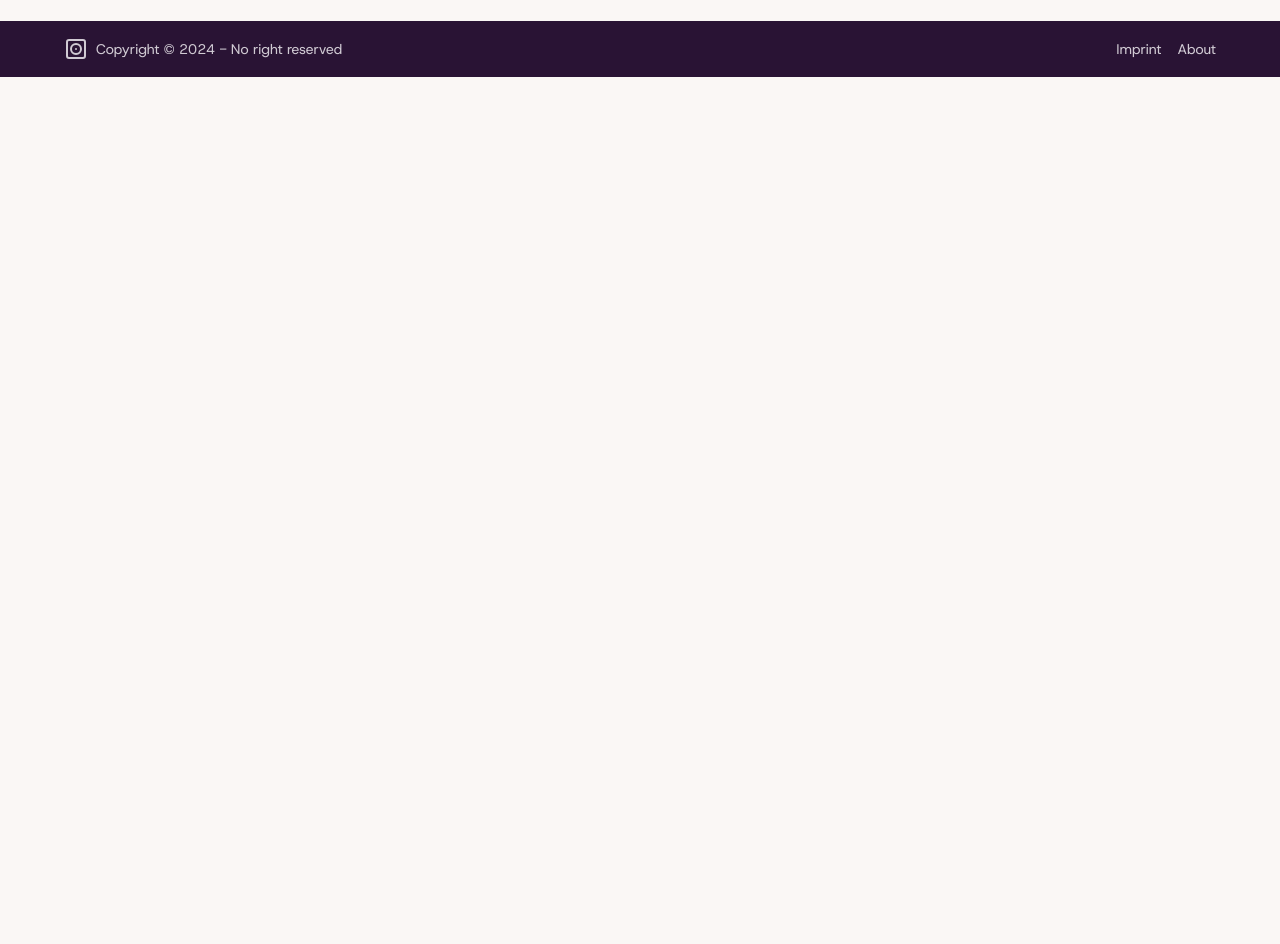
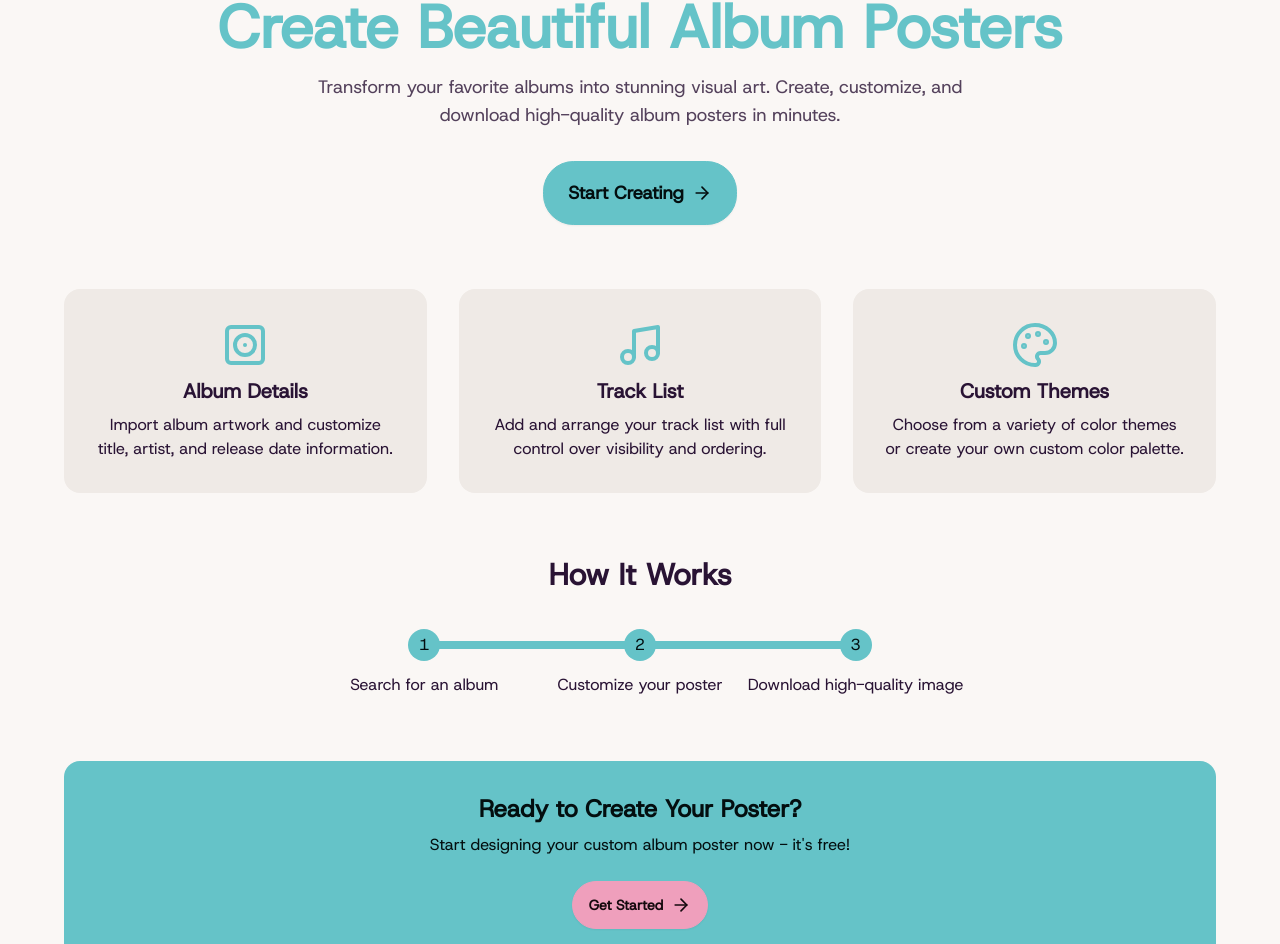
Before and after one commit to sergej-moor/spotify-poster-maker, a SvelteKit app: page / in a window 1280 px wide. Shown: the part 191-1135 px from the top of the page. Before the commit the page ends 800 px from the top, so only its background shows below. Built offline with nearby package versions, Linux system fonts and the light colour scheme.

Commit message:
feat: homepage

```diff
--- a/src/routes/(general)/+layout.svelte
+++ b/src/routes/(general)/+layout.svelte
@@ -5,33 +5,36 @@
 	import Search from 'lucide-svelte/icons/search';
 </script>
 
-<nav class="  border border-b-primary px-4 py-2 md:px-8 lg:px-16">
+<div class="flex min-h-screen flex-col">
+	<nav class="border border-b-primary px-4 py-2 md:px-8 lg:px-16">
 		<div class="mx-auto flex items-center justify-between lg:max-w-6xl">
 			<a class="block font-bold leading-[0.9] text-primary lg:hidden" href="/">
 				Your <br />
 				Album <br />
 				Poster <br />
 			</a>
-		<a class=" hidden text-lg font-bold text-primary lg:block" href="/"> Your Album Poster </a>
+			<a class="hidden text-lg font-bold text-primary lg:block" href="/"> Your Album Poster </a>
 			<a
 				class="flex items-center gap-2 rounded-full border border-primary p-2 px-4 text-primary"
 				href="/search"
 			>
 				<span>Search</span>
-			<Search size={14}></Search>
+				<Search size={14} />
 			</a>
 		</div>
 	</nav>
-<div class="flex justify-center">
+
+	<main class="flex flex-1 justify-center">
 		<div class="mx-4 my-2 grow md:mx-8 lg:mx-16 lg:my-16 lg:max-w-6xl">
 			{@render children()}
 		</div>
-</div>
-<footer class=" items-center bg-neutral p-4 text-neutral-content md:px-8 lg:px-16">
+	</main>
+
+	<footer class="items-center bg-neutral p-4 text-neutral-content md:px-8 lg:px-16">
 		<div class="footer mx-auto flex items-center justify-between lg:max-w-6xl">
 			<aside class="grid-flow-col items-center">
-			<a class="flex items-center gap-2 font-bold leading-[1]" href="/"
-				><DiscAlbum /> <!-- Your Album Poster -->
+				<a class="flex items-center gap-2 font-bold leading-[1]" href="/">
+					<DiscAlbum />
 				</a>
 				<p>Copyright © {new Date().getFullYear()} - No right reserved</p>
 			</aside>
@@ -41,3 +44,4 @@
 			</nav>
 		</div>
 	</footer>
+</div>
--- a/src/routes/(general)/+page.svelte
+++ b/src/routes/(general)/+page.svelte
@@ -1,6 +1,65 @@
 <script>
+	import { DiscAlbum, Music, Palette, ArrowRight } from 'lucide-svelte';
 </script>
 
-<!-- <Poster></Poster> -->
+<div class="flex flex-col gap-16 py-8 md:py-16">
+	<!-- Hero Section -->
+	<section class="text-center">
+		<h1 class="mb-4 text-4xl font-bold text-primary md:text-6xl">Create Beautiful Album Posters</h1>
+		<p class="mx-auto mb-8 max-w-2xl text-lg text-base-content/80">
+			Transform your favorite albums into stunning visual art. Create, customize, and download
+			high-quality album posters in minutes.
+		</p>
+		<a href="/search" class="btn btn-primary btn-lg gap-2">
+			Start Creating <ArrowRight class="h-5 w-5" />
+		</a>
+	</section>
 
-<h1>Poster Maker</h1>
+	<!-- Features Section -->
+	<section class="grid gap-8 md:grid-cols-3">
+		<div class="card bg-base-200">
+			<div class="card-body items-center text-center">
+				<DiscAlbum class="h-12 w-12 text-primary" />
+				<h2 class="card-title">Album Details</h2>
+				<p>Import album artwork and customize title, artist, and release date information.</p>
+			</div>
+		</div>
+
+		<div class="card bg-base-200">
+			<div class="card-body items-center text-center">
+				<Music class="h-12 w-12 text-primary" />
+				<h2 class="card-title">Track List</h2>
+				<p>Add and arrange your track list with full control over visibility and ordering.</p>
+			</div>
+		</div>
+
+		<div class="card bg-base-200">
+			<div class="card-body items-center text-center">
+				<Palette class="h-12 w-12 text-primary" />
+				<h2 class="card-title">Custom Themes</h2>
+				<p>Choose from a variety of color themes or create your own custom color palette.</p>
+			</div>
+		</div>
+	</section>
+
+	<!-- How It Works Section -->
+	<section class="text-center">
+		<h2 class="mb-8 text-3xl font-bold">How It Works</h2>
+		<div class="steps steps-vertical md:steps-horizontal">
+			<div class="step step-primary">Search for an album</div>
+			<div class="step step-primary">Customize your poster</div>
+			<div class="step step-primary">Download high-quality image</div>
+		</div>
+	</section>
+
+	<!-- CTA Section -->
+	<section class="card bg-primary text-primary-content">
+		<div class="card-body items-center text-center">
+			<h2 class="card-title text-2xl">Ready to Create Your Poster?</h2>
+			<p class="mb-4">Start designing your custom album poster now - it's free!</p>
+			<a href="/search" class="btn btn-secondary gap-2">
+				Get Started <ArrowRight class="h-5 w-5" />
+			</a>
+		</div>
+	</section>
+</div>
```
Lines whose indentation alone changed are shown as unchanged.
